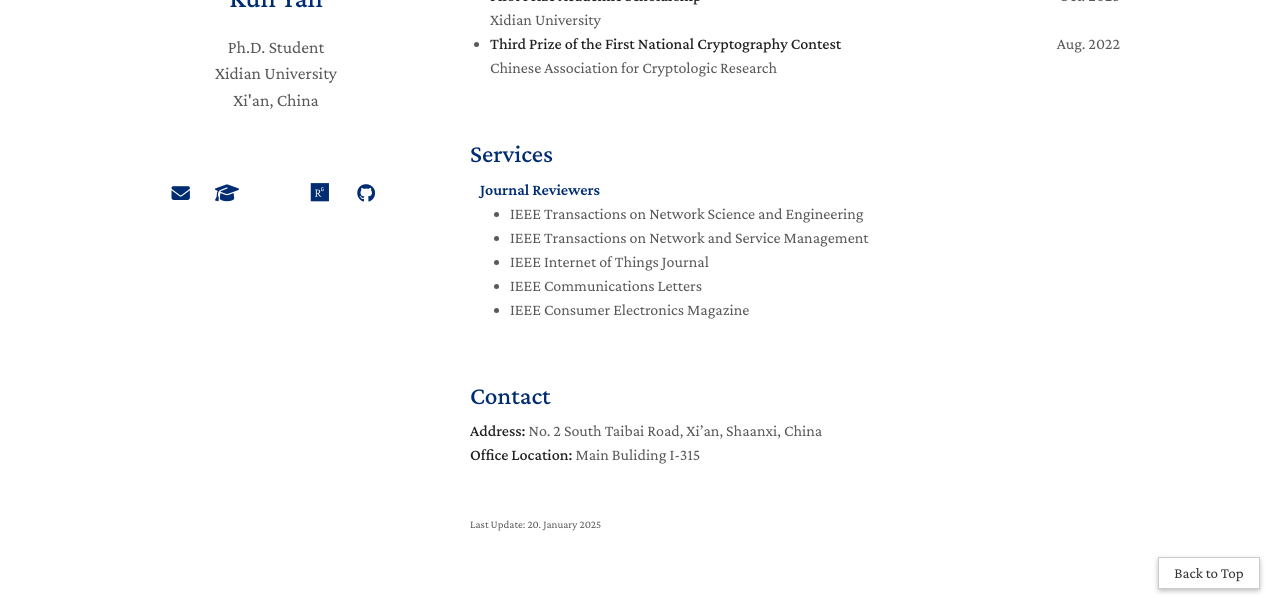
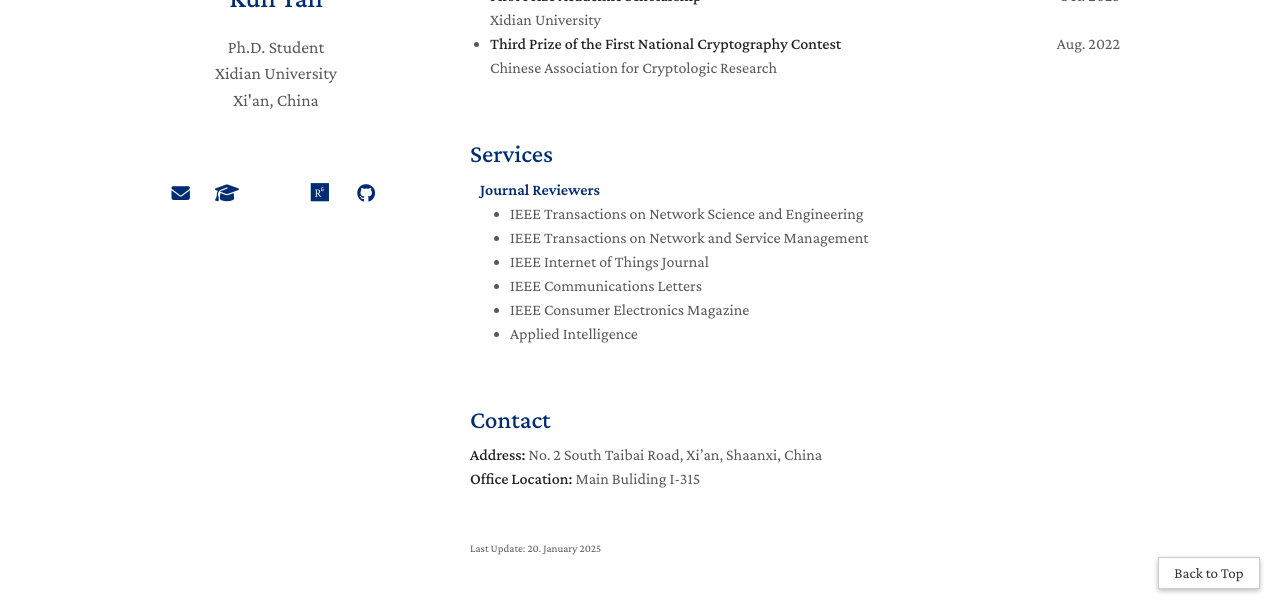
Before and after one commit to QuinYim/quinyim.github.io, a Jekyll site: the page built from index.md, in a window 1280 px wide and 900 px high, scrolled down 1813 px, cut to the strip 291-900 px from the top of the window. Built offline with Jekyll 4.4.1, drawn with Linux system fonts in a browser that asks for light colours; a style sheet for code colours, icons or effects is not loaded.

Commit message:
Update services.md

```diff
--- a/_includes/services.md
+++ b/_includes/services.md
@@ -10,4 +10,5 @@
   <li><a href="https://ieee-iotj.org"><autocolor>IEEE Internet of Things Journal</autocolor></a></li>
   <li><a href="https://www.comsoc.org/publications/journals/ieee-comml"><autocolor>IEEE Communications Letters</autocolor></a></li>
   <li><a href="https://ctsoc.ieee.org/publications/ieee-consumer-electronics-magazine.html"><autocolor>IEEE Consumer Electronics Magazine</autocolor></a></li>
+  <li><a href="https://link.springer.com/journal/10489"><autocolor>Applied Intelligence</autocolor></a></li>
 </ul>
```
